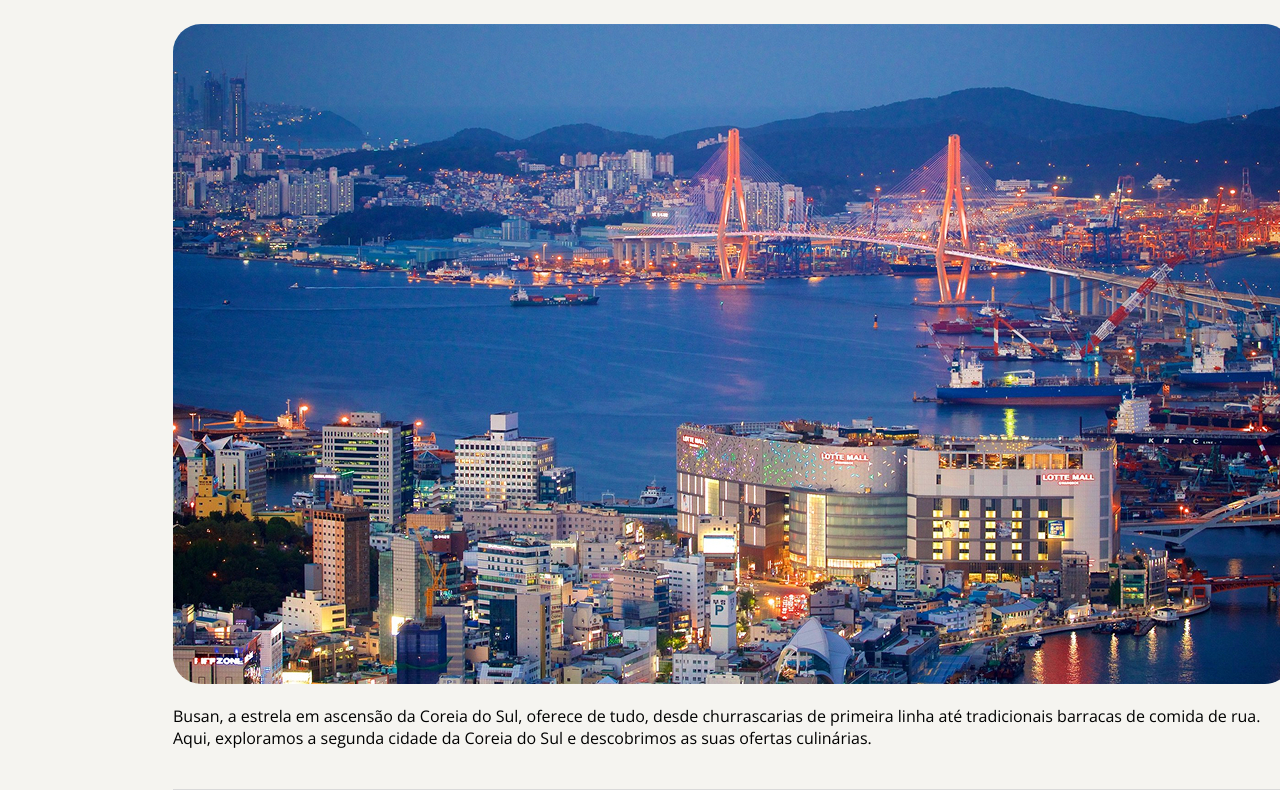
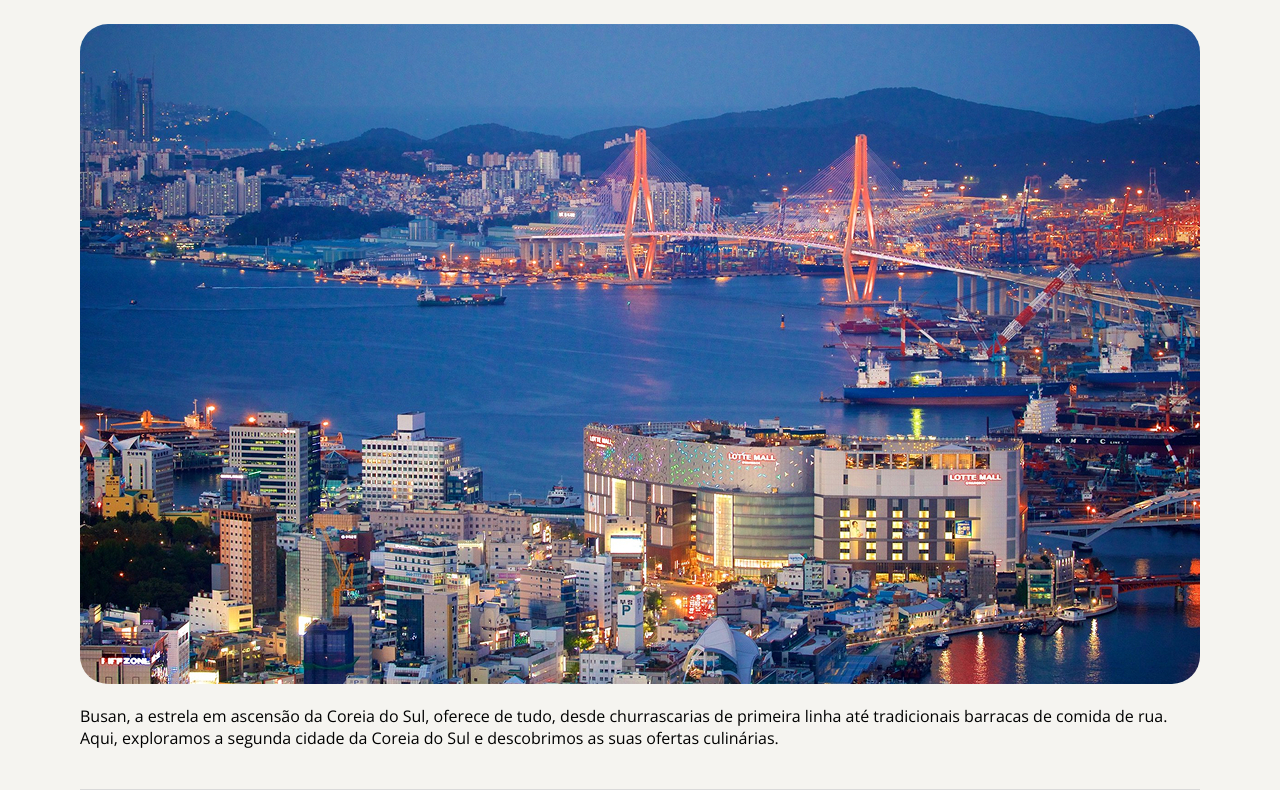
Before and after one commit to Willian917/Projeto-Local-Turistico, a plain HTML site: page index.html in a window 1280 px wide. Shown: the part 185-975 px from the top of the page. Drawn offline with nearby package versions, Linux system fonts and the light colour scheme.

Commit message:
Atualizado 100%

```diff
--- a/style.css
+++ b/style.css
@@ -59,7 +59,7 @@ body{
 }
 
 #pagina{
-    margin: 88px 165px 217px;
+    margin: 88px auto 65px;
     width: 1120px;
 }
 
```
